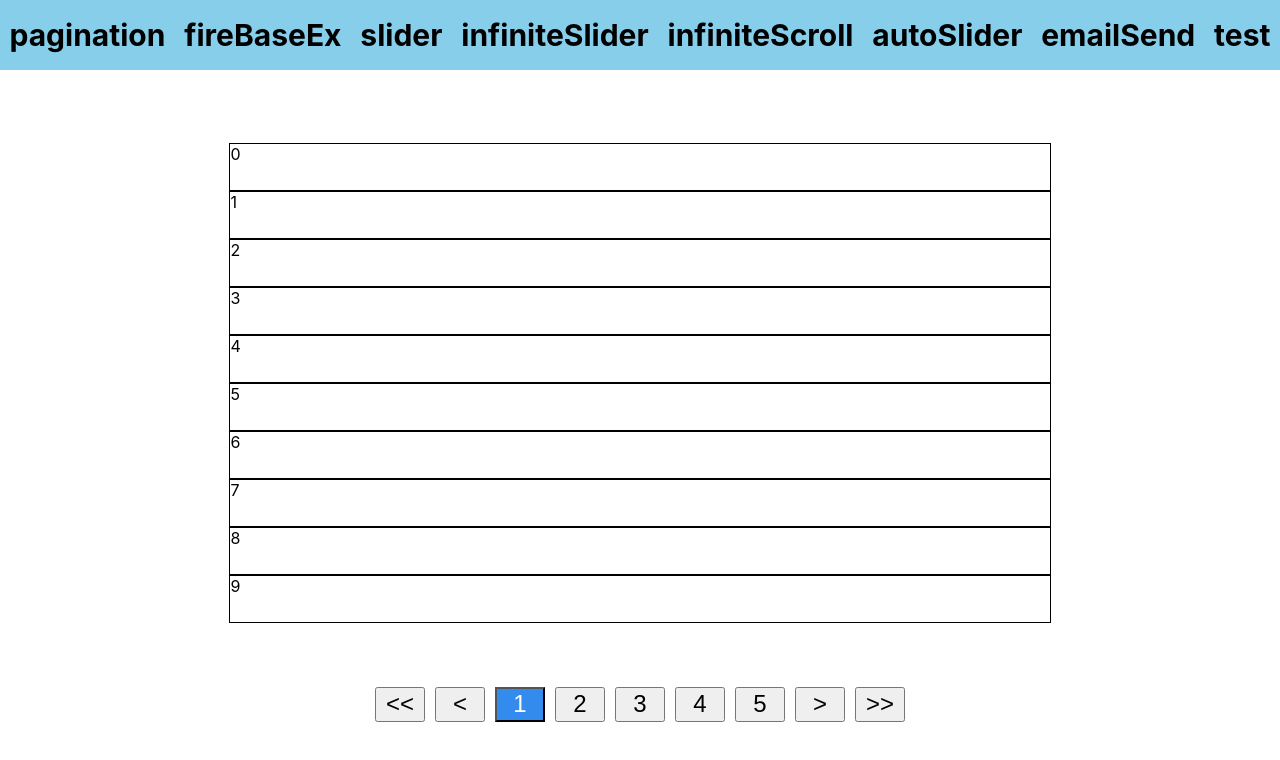
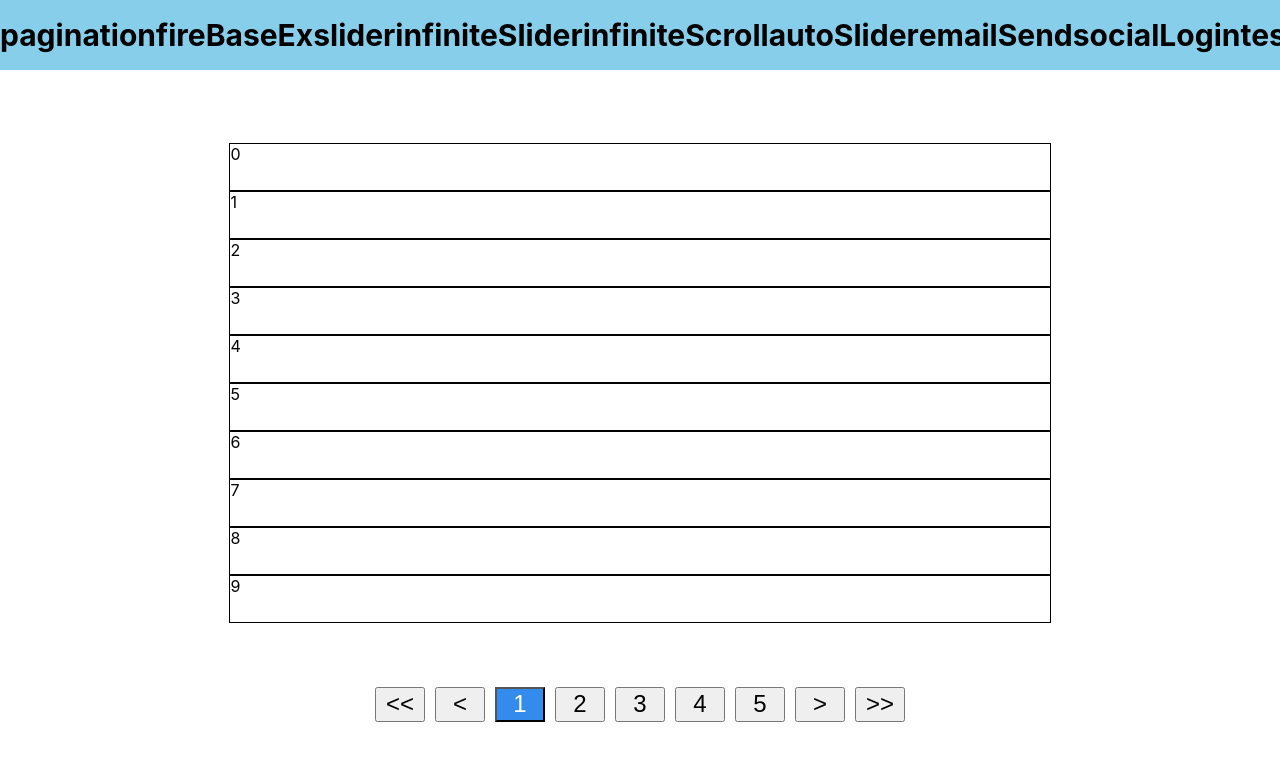
Before and after one commit to LeeHoHyun-hemtory/react-typescript, a React (Create React App) app: page / in a window 1280 px wide. Shown: the top 760 px of the page. Built offline with nearby package versions, Linux system fonts and the light colour scheme; no server answers.

Commit message:
socialLogin 추가

```diff
--- a/src/Routes.tsx
+++ b/src/Routes.tsx
@@ -8,6 +8,7 @@ import InfiniteSlider from './pages/infiniteSlider/InfiniteSlider';
 import InfiniteScroll from './pages/infiniteScroll/InfiniteScroll';
 import AutoSlider from './pages/autoSlider/AutoSlider';
 import EmailSend from './pages/emailSend/EmailSend';
+import SocialLogin from './pages/socialLogin/SocialLogin';
 
 function Routes() {
   return (
@@ -21,6 +22,7 @@ function Routes() {
         <Route path='/infiniteScroll' component={InfiniteScroll}/>
         <Route path='/autoSlider' component={AutoSlider}/>
         <Route path='/emailSend' component={EmailSend}/>
+        <Route path='/socialLogin' component={SocialLogin}/>
         <Route path='/test' component={Test}/>
       </Switch>
     </BrowserRouter>
--- a/src/component/nav/Nav.tsx
+++ b/src/component/nav/Nav.tsx
@@ -19,7 +19,7 @@ const SCLink = styled(Link)`
   color: black;
 `;
 
-const PAGELISTS = ['pagination', 'fireBaseEx', 'slider', 'infiniteSlider', 'infiniteScroll', 'autoSlider', 'emailSend', 'test'];
+const PAGELISTS = ['pagination', 'fireBaseEx', 'slider', 'infiniteSlider', 'infiniteScroll', 'autoSlider', 'emailSend', 'socialLogin', 'test'];
 
 const Nav = () => {
   return (
--- /dev/null
+++ b/src/pages/socialLogin/SocialLogin.tsx
@@ -0,0 +1,35 @@
+import React from 'react';
+import styled from 'styled-components';
+import Nav from '../../component/nav/Nav';
+import mixin from '../../styles/mixin';
+
+const SCContainer = styled.div`
+  height: 100vh;
+`;
+
+const SCSocialContainier = styled.div`
+  height: 100%;
+  ${mixin.flexSet()};
+`;
+
+const SCLoginContainer = styled.div`
+  width: 80%;
+  height: 50%;
+  background: #709970;
+`;
+
+const SocialLogin = () => {
+  return (
+    <SCContainer>
+      <Nav />
+
+      <SCSocialContainier>
+        <SCLoginContainer>
+
+        </SCLoginContainer>
+      </SCSocialContainier>
+    </SCContainer>
+  );
+};
+
+export default SocialLogin;
```
